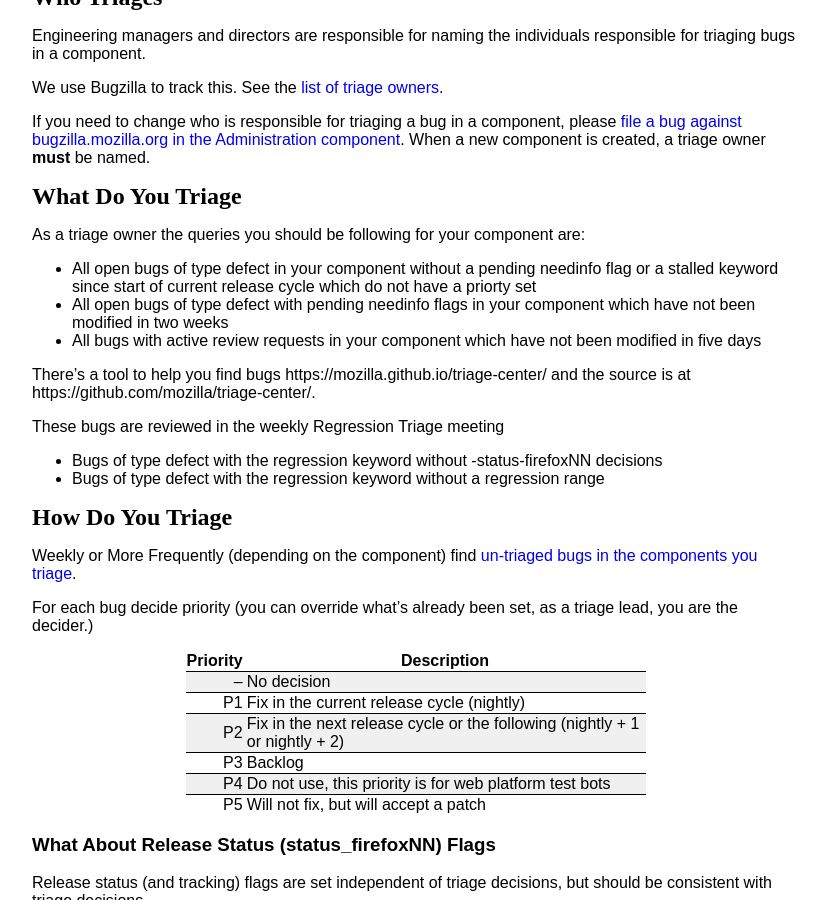
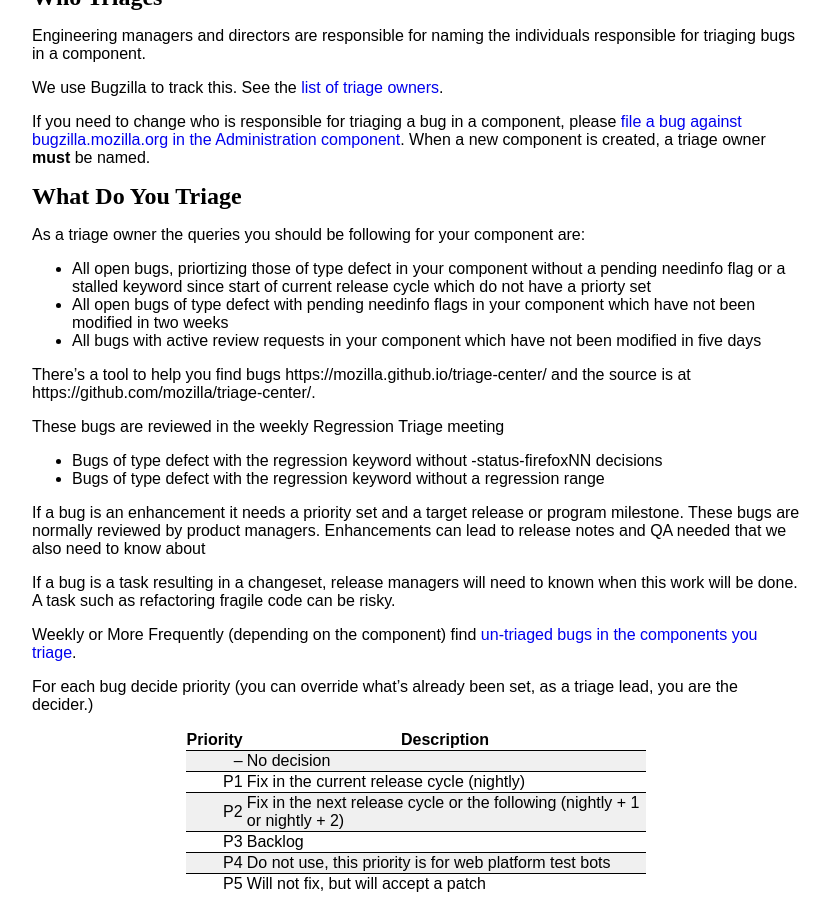
Before and after one commit to mozilla/bug-handling, a Jekyll site: the page built from _policies/triage-bugzilla.md, in a window 1280 px wide and 900 px high, scrolled down 471 px. Shown: the whole window, without its empty margins (224-1054 px from the left). Built offline with Jekyll 4.4.1, drawn with Linux system fonts in a browser that asks for light colours; some web fonts are replaced.

Commit message:
Respond to Pascal's first comments.

```diff
--- a/_policies/triage-bugzilla.md
+++ b/_policies/triage-bugzilla.md
@@ -28,7 +28,7 @@
 
 As a triage owner the queries you should be following for your component are:
 
-* All open bugs of type `defect` in your component without a pending `needinfo` flag or a `stalled` keyword since start of current release cycle which do not have a priorty set
+* All open bugs, priortizing those of type `defect` in your component without a pending `needinfo` flag or a `stalled` keyword since start of current release cycle which do not have a priorty set
 * All open bugs of type `defect` with pending needinfo flags in your component which have not been modified in two weeks
 * All bugs with active review requests in your component which have not been modified in five days
 
@@ -38,7 +38,9 @@
 * Bugs of type `defect` with the `regression` keyword without -status-firefoxNN decisions
 * Bugs of type `defect` with the `regression` keyword without a regression range
 
-## How Do You Triage
+If a bug is an enhancement it needs a priority set and a target release or program milestone. These bugs are normally reviewed by product managers. Enhancements can lead to release notes and QA needed that we also need to know about
+
+If a bug is a task resulting in a changeset, release managers will need to known when this work will be done. A task such as refactoring fragile code can be risky.
 
 Weekly or More Frequently (depending on the component) find [un-triaged bugs in the components you triage](https://bugzilla.mozilla.org/buglist.cgi?f1=triage_owner&bug_type=defect&o1=equals&resolution=---&priority=--&v1=%25user%25).
 
```
